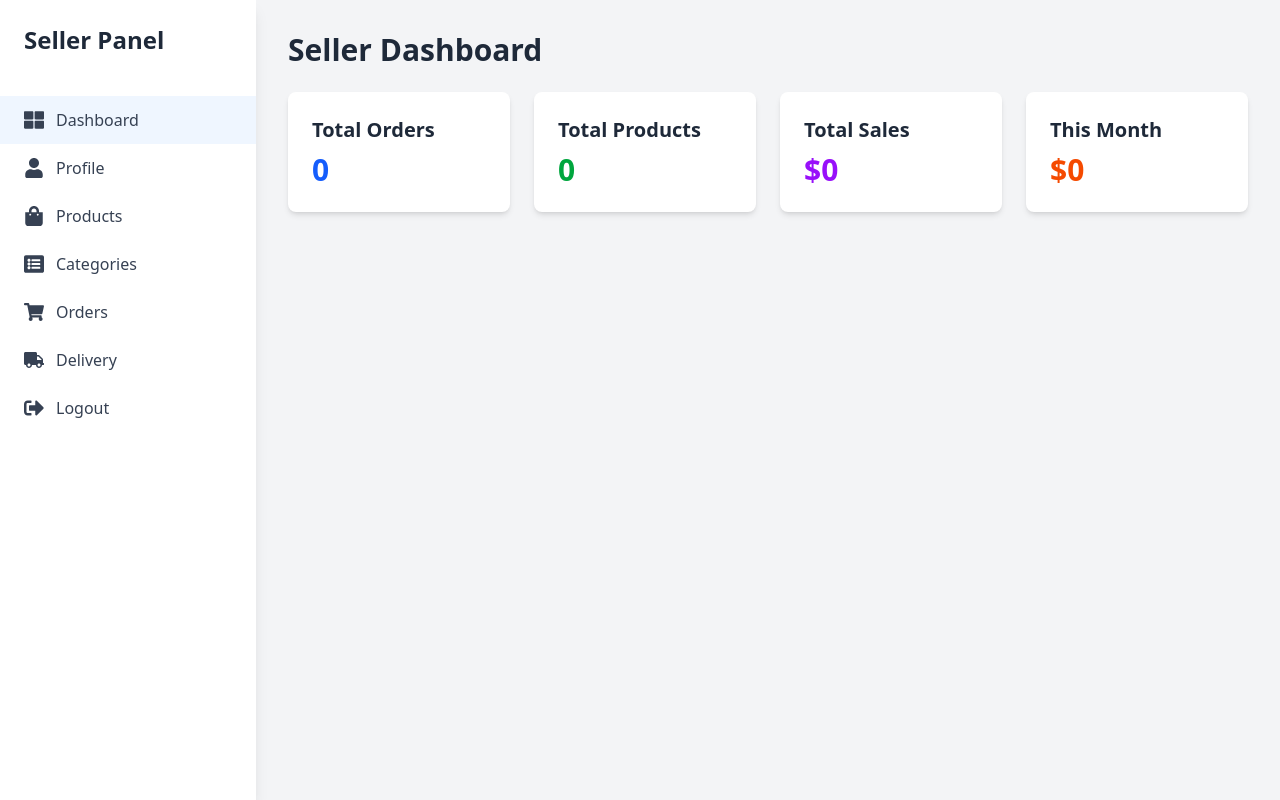
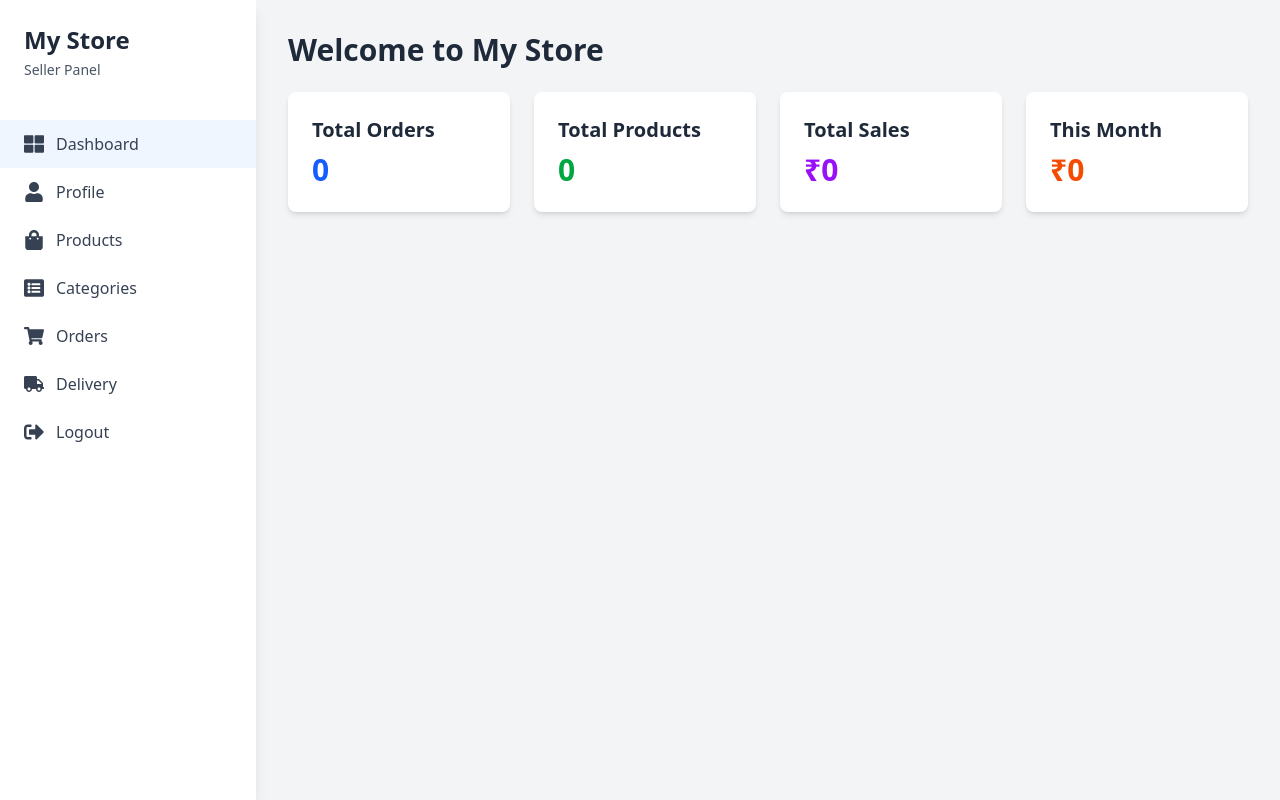
Before and after one commit to muynuddinr/nextjs-ecom, a Next.js app: page /seller/dashboard in a window 1280 px wide. Built offline with nearby package versions, Linux system fonts and the light colour scheme; sample sign-in values are in the browser's storage.

Commit message:
all logins done

```diff
--- a/src/app/reseller-login/reseller-login.tsx
+++ b/src/app/reseller-login/reseller-login.tsx
@@ -108,48 +108,28 @@ export default function ResellerLogin() {
   const handleSubmit = async (e: React.FormEvent) => {
     e.preventDefault();
     try {
-      // Ensure all nested objects are properly structured
-      const formDataToSubmit = {
-        ...formData,
-        storeDetails: {
-          ...formData.storeDetails,
-          storeAddress: {
-            street: formData.storeDetails.storeAddress.street || '',
-            landmark: formData.storeDetails.storeAddress.landmark || '',
-            city: formData.storeDetails.storeAddress.city || '',
-            state: formData.storeDetails.storeAddress.state || '',
-            pinCode: formData.storeDetails.storeAddress.pinCode || ''
-          }
-        }
-      };
-
-      console.log('Submitting form data:', {
-        action: isLogin ? 'login' : 'signup',
-        ...formDataToSubmit
-      });
-
       const response = await fetch('/api/auth/reseller', {
         method: 'POST',
         headers: { 'Content-Type': 'application/json' },
         body: JSON.stringify({
           action: isLogin ? 'login' : 'signup',
-          ...formDataToSubmit
+          ...formData,
         }),
       });
 
       const data = await response.json();
-      console.log('Server response:', data);
 
       if (data.success) {
         localStorage.setItem('token', data.token);
         localStorage.setItem('user', JSON.stringify(data.user));
+        localStorage.setItem('storeName', data.user.storeDetails?.storeName || 'My Store');
         router.push('/reseller/dashboard');
       } else {
         alert(data.message || 'An error occurred');
       }
     } catch (error) {
-      console.error('Error during form submission:', error);
-      alert('An error occurred while processing your request');
+      console.error('Error:', error);
+      alert('An error occurred');
     }
   };
 
--- a/src/app/reseller/components/Sidebar.tsx
+++ b/src/app/reseller/components/Sidebar.tsx
@@ -1,6 +1,7 @@
 'use client';
+import { useState, useEffect } from 'react';
 import Link from 'next/link';
-import { usePathname } from 'next/navigation';
+import { usePathname, useRouter } from 'next/navigation';
 import {
   FaThLarge, FaUser, FaShoppingBag, FaListAlt,
   FaShoppingCart, FaTruck, FaSignOutAlt
@@ -8,6 +9,22 @@ import {
 
 const Sidebar = () => {
   const pathname = usePathname();
+  const router = useRouter();
+  const [storeName, setStoreName] = useState('');
+
+  useEffect(() => {
+    const userStr = localStorage.getItem('user');
+    if (userStr) {
+      const user = JSON.parse(userStr);
+      setStoreName(user.storeDetails?.storeName || 'My Store');
+    }
+  }, []);
+
+  const handleLogout = () => {
+    localStorage.removeItem('token');
+    localStorage.removeItem('user');
+    router.push('/reseller-login');
+  };
 
   const navItems = [
     { name: 'Dashboard', icon: FaThLarge, path: '/reseller/dashboard' },
@@ -21,7 +38,8 @@ const Sidebar = () => {
   return (
     <div className="w-64 bg-white h-full shadow-lg">
       <div className="p-6">
-        <h1 className="text-2xl font-bold text-gray-800">Reseller Panel</h1>
+        <h1 className="text-2xl font-bold text-gray-800">{storeName}</h1>
+        <p className="text-sm text-gray-600 mt-1">Reseller Panel</p>
       </div>
 
       <nav className="mt-4">
@@ -38,7 +56,7 @@ const Sidebar = () => {
         ))}
 
         <button
-          onClick={() => {/* Add logout logic here */}}
+          onClick={handleLogout}
           className="flex items-center px-6 py-3 text-gray-700 hover:bg-red-50 hover:text-red-600 transition-colors duration-200 w-full"
         >
           <FaSignOutAlt className="w-5 h-5 mr-3" />
--- a/src/app/reseller/dashboard/page.tsx
+++ b/src/app/reseller/dashboard/page.tsx
@@ -1,7 +1,27 @@
+'use client';
+import { useState, useEffect } from 'react';
+import { useRouter } from 'next/navigation';
+
 export default function ResellerDashboard() {
+  const router = useRouter();
+  const [storeName, setStoreName] = useState('');
+
+  useEffect(() => {
+    const userStr = localStorage.getItem('user');
+    if (!userStr) {
+      router.push('/reseller-login');
+      return;
+    }
+
+    const user = JSON.parse(userStr);
+    setStoreName(user.storeDetails?.storeName || 'My Store');
+  }, [router]);
+
   return (
     <div className="space-y-6">
-      <h1 className="text-3xl font-bold text-gray-800">Dashboard</h1>
+      <div className="flex justify-between items-center">
+        <h1 className="text-3xl font-bold text-gray-800">Welcome to {storeName}</h1>
+      </div>
 
       <div className="grid grid-cols-1 md:grid-cols-2 lg:grid-cols-4 gap-6">
         <div className="bg-white p-6 rounded-lg shadow-md">
--- a/src/app/seller/components/Sidebar.tsx
+++ b/src/app/seller/components/Sidebar.tsx
@@ -1,6 +1,7 @@
 'use client'
+import { useState, useEffect } from 'react';
 import Link from 'next/link';
-import { usePathname } from 'next/navigation';
+import { usePathname, useRouter } from 'next/navigation';
 import {
   FaThLarge, FaUser, FaShoppingBag,
   FaListAlt, FaShoppingCart, FaTruck,
@@ -9,6 +10,23 @@ import {
 
 const Sidebar = () => {
   const pathname = usePathname();
+  const router = useRouter();
+  const [storeName, setStoreName] = useState('');
+
+  useEffect(() => {
+    const userStr = localStorage.getItem('user');
+    if (userStr) {
+      const user = JSON.parse(userStr);
+      setStoreName(user.businessName || 'My Store');
+    }
+  }, []);
+
+  const handleLogout = () => {
+    localStorage.removeItem('token');
+    localStorage.removeItem('user');
+    localStorage.removeItem('storeName');
+    router.push('/seller-login');
+  };
 
   const navItems = [
     { name: 'Dashboard', icon: FaThLarge, path: '/seller/dashboard' },
@@ -22,7 +40,8 @@ const Sidebar = () => {
   return (
     <div className="w-64 bg-white h-full shadow-lg">
       <div className="p-6">
-        <h1 className="text-2xl font-bold text-gray-800">Seller Panel</h1>
+        <h1 className="text-2xl font-bold text-gray-800">{storeName}</h1>
+        <p className="text-sm text-gray-600 mt-1">Seller Panel</p>
       </div>
 
       <nav className="mt-4">
@@ -39,7 +58,7 @@ const Sidebar = () => {
         ))}
 
         <button
-          onClick={() => {/* Add logout logic here */}}
+          onClick={handleLogout}
           className="flex items-center px-6 py-3 text-gray-700 hover:bg-red-50 hover:text-red-600 transition-colors duration-200 w-full"
         >
           <FaSignOutAlt className="w-5 h-5 mr-3" />
--- a/src/app/seller/dashboard/page.tsx
+++ b/src/app/seller/dashboard/page.tsx
@@ -1,8 +1,27 @@
 'use client'
+import { useState, useEffect } from 'react';
+import { useRouter } from 'next/navigation';
+
 export default function SellerDashboard() {
+  const router = useRouter();
+  const [storeName, setStoreName] = useState('');
+
+  useEffect(() => {
+    const userStr = localStorage.getItem('user');
+    if (!userStr) {
+      router.push('/seller-login');
+      return;
+    }
+
+    const user = JSON.parse(userStr);
+    setStoreName(user.businessName || 'My Store');
+  }, [router]);
+
   return (
     <div className="space-y-6">
-      <h1 className="text-3xl font-bold text-gray-800">Seller Dashboard</h1>
+      <div className="flex justify-between items-center">
+        <h1 className="text-3xl font-bold text-gray-800">Welcome to {storeName}</h1>
+      </div>
 
       <div className="grid grid-cols-1 md:grid-cols-2 lg:grid-cols-4 gap-6">
         <div className="bg-white p-6 rounded-lg shadow-md">
@@ -17,12 +36,12 @@ export default function SellerDashboard() {
 
         <div className="bg-white p-6 rounded-lg shadow-md">
           <h2 className="text-xl font-semibold text-gray-800">Total Sales</h2>
-          <p className="text-3xl font-bold text-purple-600 mt-2">$0</p>
+          <p className="text-3xl font-bold text-purple-600 mt-2">₹0</p>
         </div>
 
         <div className="bg-white p-6 rounded-lg shadow-md">
           <h2 className="text-xl font-semibold text-gray-800">This Month</h2>
-          <p className="text-3xl font-bold text-orange-600 mt-2">$0</p>
+          <p className="text-3xl font-bold text-orange-600 mt-2">₹0</p>
         </div>
       </div>
     </div>
```
